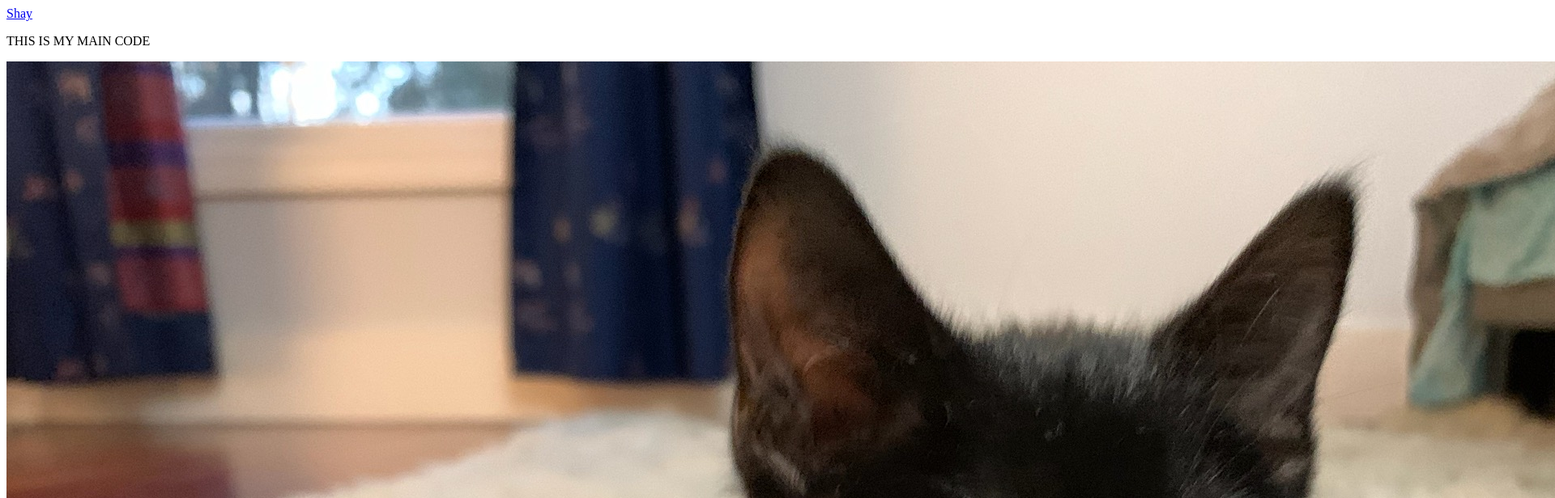
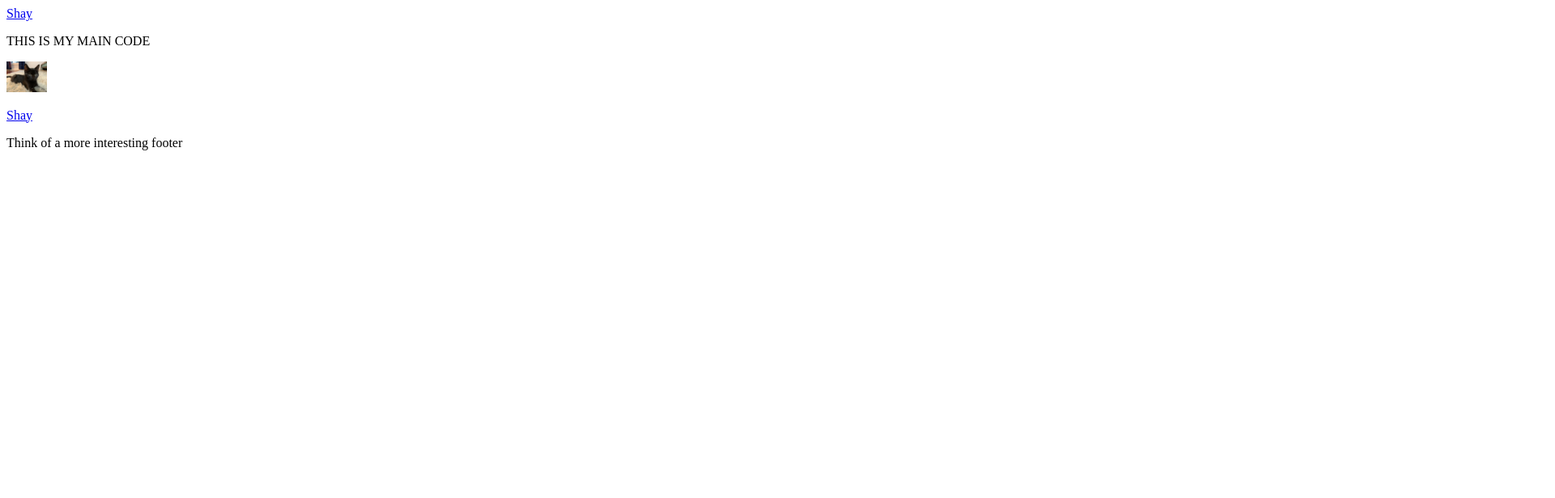
Before and after one commit to wickerd92/PortlandMaineSucess.github.io, a plain HTML site: page index.html in a window 1280 px wide. Shown: the top 616 px of the page at 81% size, 1920 px wide, since content can reach past the window. Drawn offline with Linux system fonts and the light colour scheme.

Commit message:
Add files via upload

```diff
--- a/index.html
+++ b/index.html
@@ -7,7 +7,7 @@
 	<body>
 		<a href="http://shayhowe.com">Shay</a>
 		<main><p> THIS IS MY MAIN CODE</p></main>
-		<p><img src="Hawkeye.jpg" alt="A black kitten with green eyes"></p>
+		<p><img src="Hawkeye.jpg" width="50" alt="A black kitten with green eyes"></p>
 		<p><a href="http://shayhowe.com">Shay</a></p>
 		<footer>
 			<p>Think of a more interesting footer</p>
```
